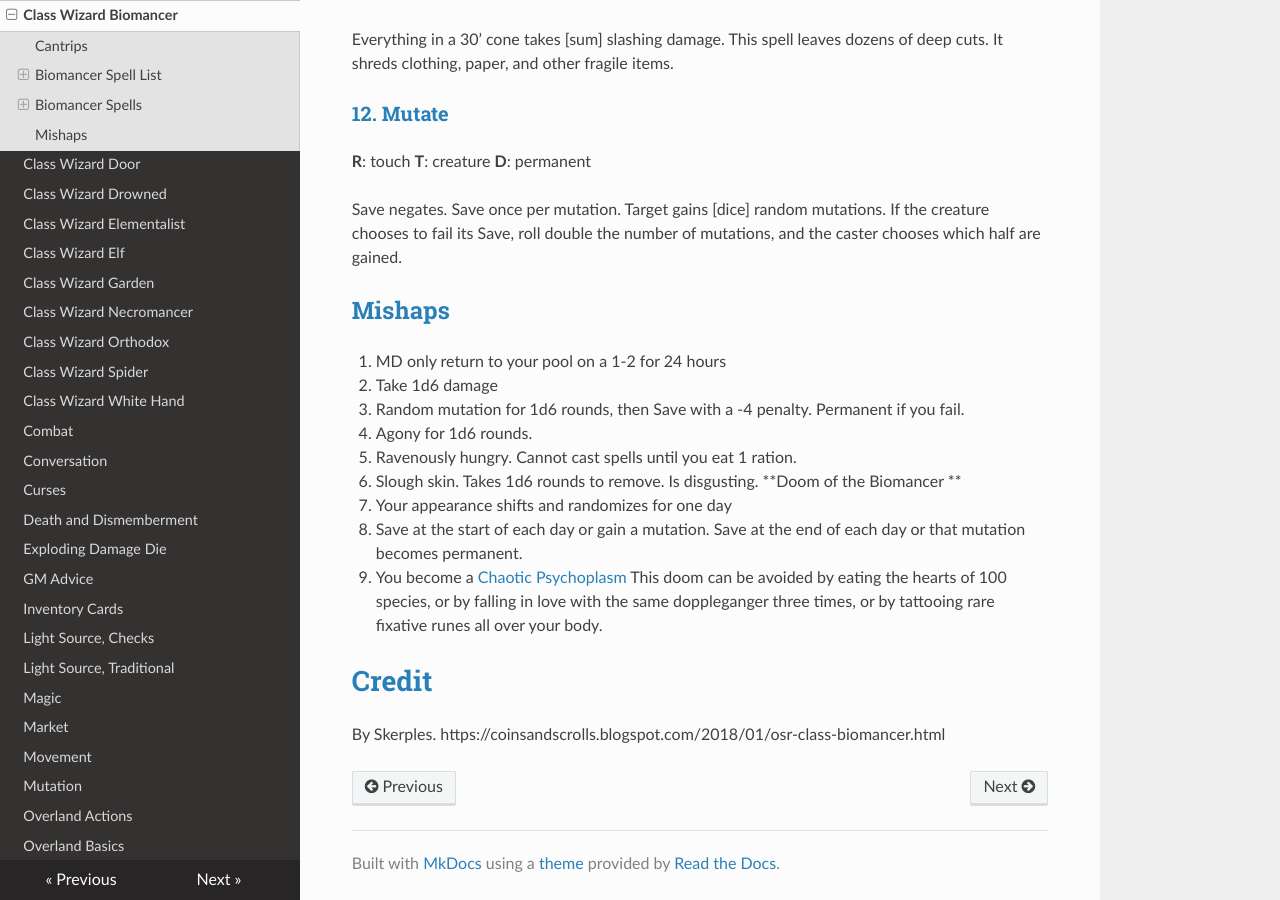
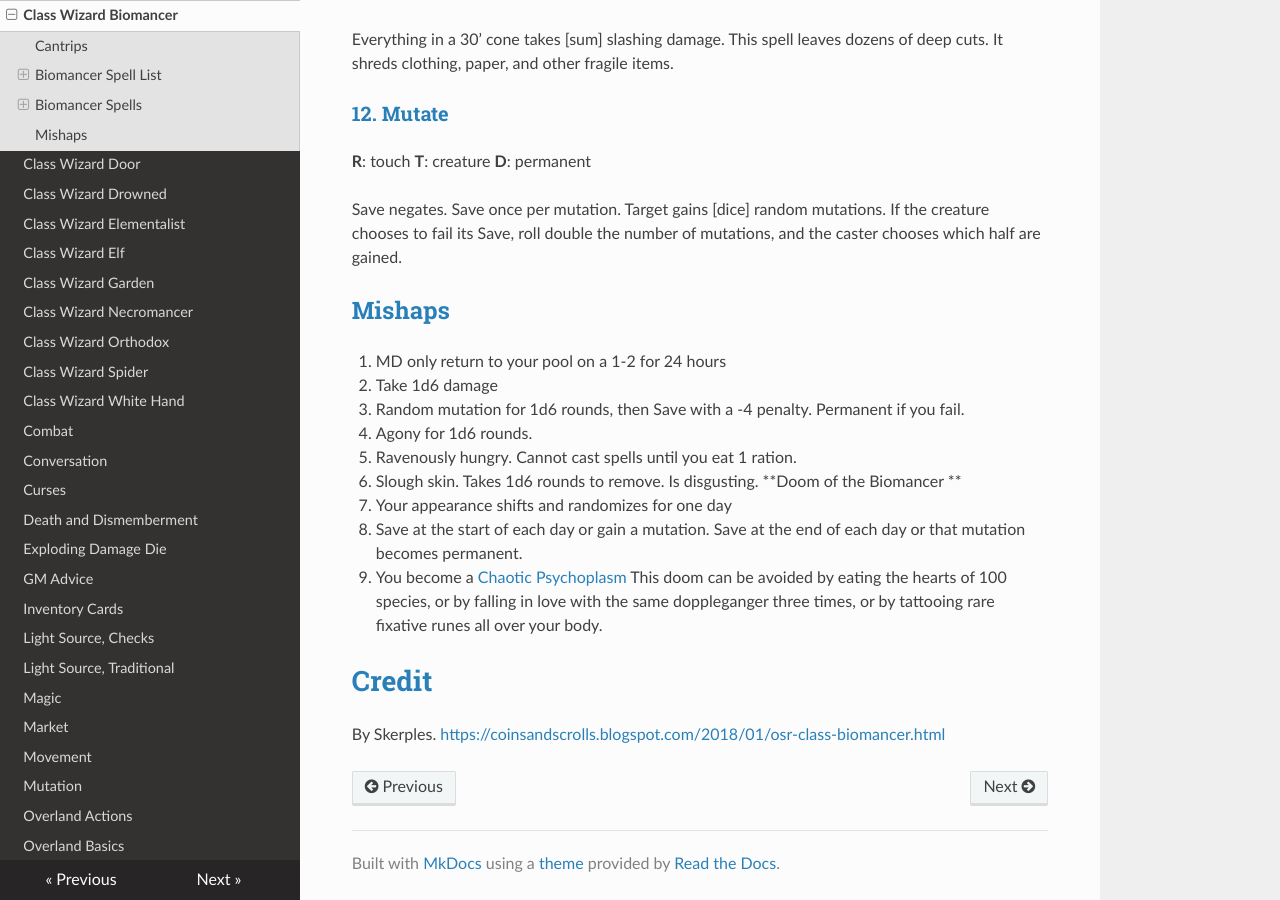
Before and after one commit to valzi/villagefolk, an MkDocs documentation site: the page built from docs/Class_Wizard_Biomancer.md, in a window 1280 px wide and 900 px high, scrolled down 3468 px. Built offline with MkDocs 1.6.1, drawn with Linux system fonts in a browser that asks for light colours; nearby versions of some CDN libraries; old or Windows-style settings are respelled for this version of MkDocs; part of the change alters nothing that is shown.

Commit message:
Regular auto-commit

```diff
--- a/docs/Class_Wizard_Biomancer.md
+++ b/docs/Class_Wizard_Biomancer.md
@@ -128,4 +128,4 @@ Save negates. Save once per mutation. Target gains [dice] random mutations. If t
 
 # Credit
 
-By Skerples. https://coinsandscrolls.blogspot.com/2018/01/osr-class-biomancer.html
+By Skerples. [https://coinsandscrolls.blogspot.com/2018/01/osr-class-biomancer.html](https://coinsandscrolls.blogspot.com/2018/01/osr-class-biomancer.html)
```
